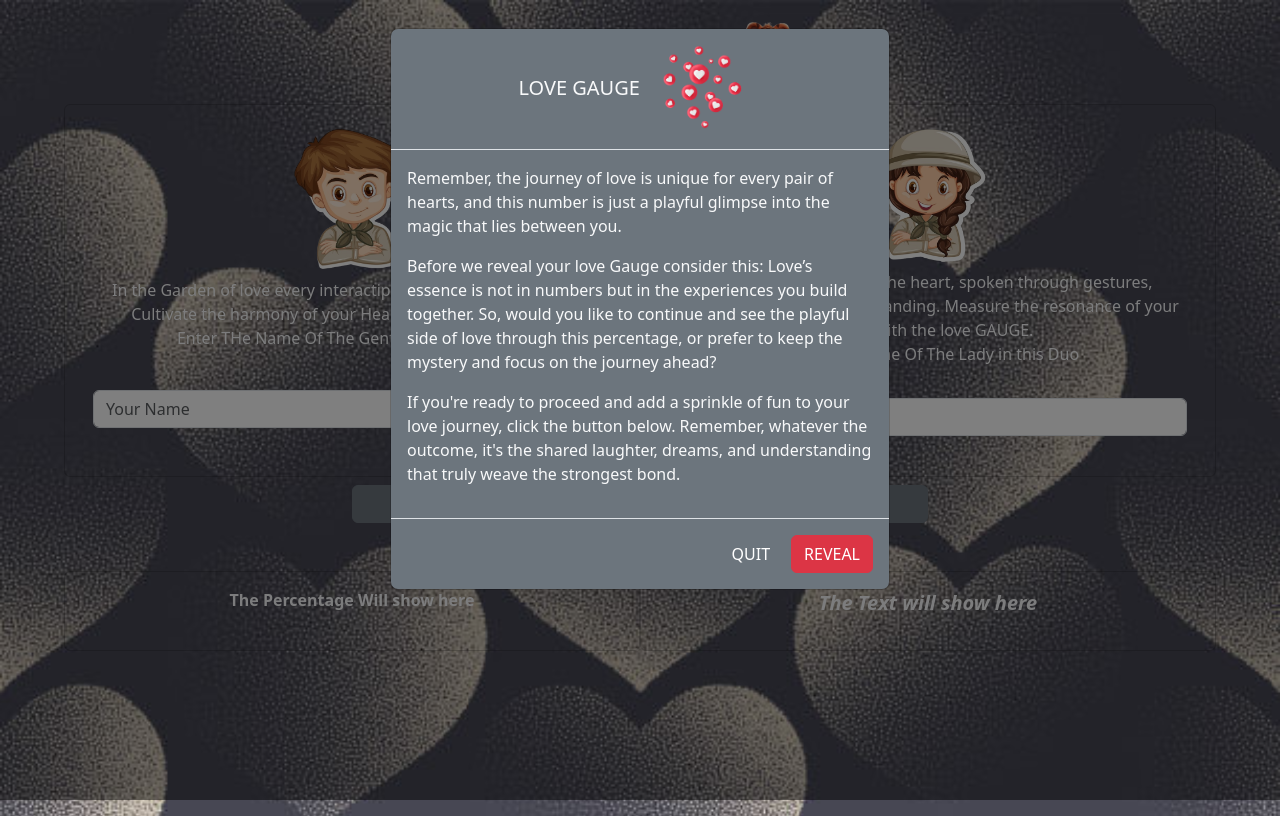
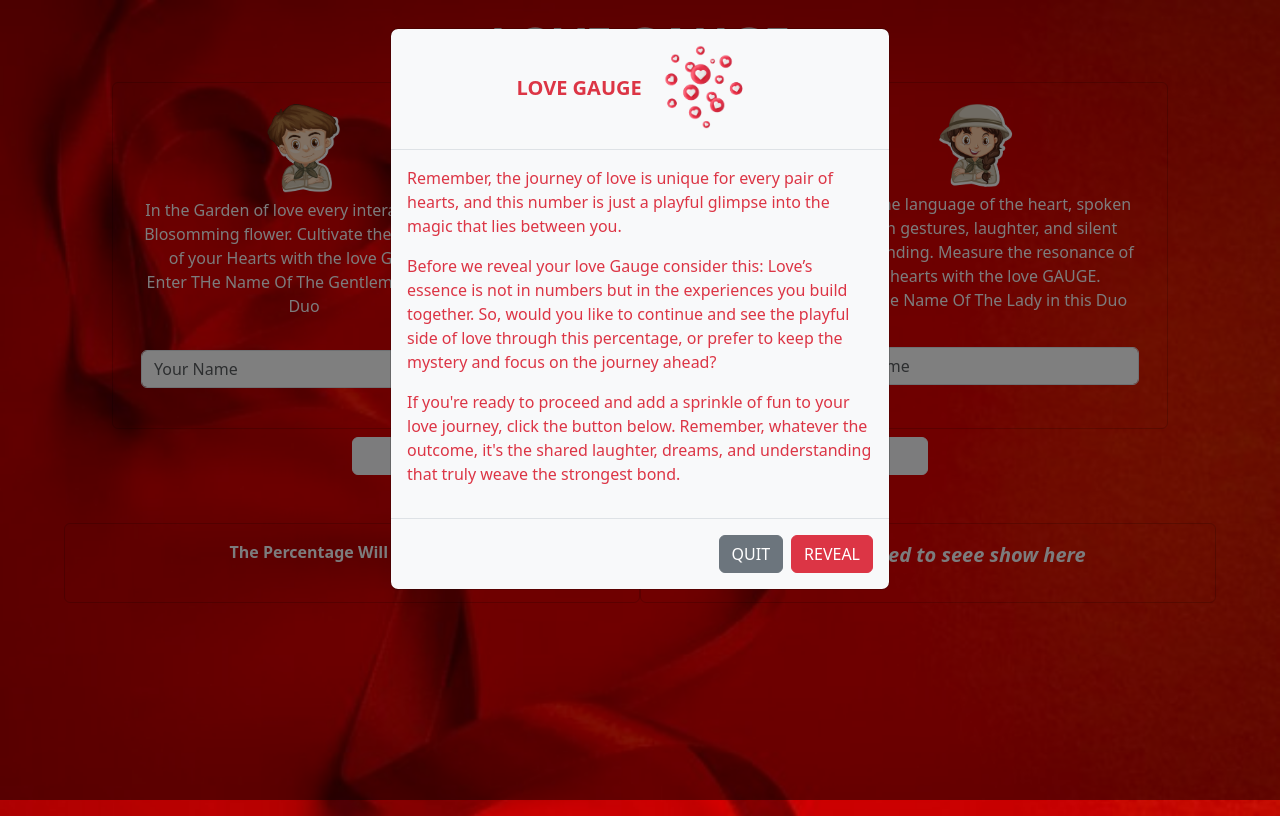
Before and after one commit to Ajayi-Ayomide/LOVE-CALCULATOR-PROMAX, a plain HTML site: page index.html in a window 1280 px wide. Both pictures are taken after a click on the button "CHECK GAUGE". Drawn offline with nearby package versions, Linux system fonts and the light colour scheme.

Commit message:
fifth commit

```diff
--- a/index.html
+++ b/index.html
@@ -7,17 +7,18 @@
     <link rel="icon" href="image/istockphoto-1160714756-612x612-removebg-preview.png">
     <link rel="stylesheet" href="style.css">
     <link rel="stylesheet" href="https://cdn.jsdelivr.net/npm/bootstrap@5.3.3/dist/css/bootstrap.min.css">
+    <link rel="stylesheet"href="https://cdnjs.cloudflare.com/ajax/libs/animate.css/4.1.1/animate.min.css">
 </head>
 <body>
     <section class="one my-3">
         <div class="container-fluid col-12 mx-auto" style="width: 90%;">
-          <h1 class="card-title text-light text-center fs-1">LOVE GAUGE <img src="image/Cat.png" style="width: 80px;" alt=""></h1>
+          <h1 class="card-title text-light text-center fw-bolder" id="title">LOVE GAUGE</h1>
             <div class="row">
                 <!-- first div -->
-                <div class="card mx-auto my-2 bg-transparent col-12 col-lg-6">
+                <div class="card mx-auto my-2 bg-transparent col-12 col-lg-4">
                     <div class="card-body text-center">
                       <img src="image/remover (1).png" class="w-25"  alt="">
-                      <p class="card-text text-light">In the Garden of love every interactipon is a Blosomming flower. Cultivate the harmony of your Hearts with the love GAUGE.
+                      <p class="card-text text-light">In the Garden of love every interaction is a Blosomming flower. Cultivate the harmony of your Hearts with the love GAUGE.
                         <br>
                         <span>Enter THe Name Of The Gentleman in this Duo</span>
                       </p>
@@ -28,9 +29,11 @@
                       <!-- <button class="btn btn-success form-control">CHECK GAUGE</button> -->
                     </div>
                   </div>
-
+                  <div class="col-12 col-lg-2 flex justify-content-center">
+                    <img src="image/AndIcon (2).png" alt="" id="heart" class="w-100 mt-lg-4 h-75 object-cover">
+                  </div>
                   <!-- second div -->
-                  <div class="card mx-auto my-2 bg-transparent col-12 col-lg-6">
+                  <div class="card mx-auto my-2 bg-transparent col-12 col-lg-4">
                     <div class="card-body text-center">
                       <img src="image/remover (2).png" class="w-25" alt="">
                       <p class="card-text text-light">Love is the language of the heart, spoken through gestures, laughter, and silent understanding. Measure the resonance of your hearts with the love GAUGE.
@@ -44,7 +47,7 @@
                       <!-- <button class="btn btn-success form-control">CHECK GAUGE</button> -->
                     </div>
                   </div>
-                  <button class="btn btn-secondary form-fluid shadow-none mx-auto w-50" data-bs-toggle="modal" data-bs-target="#exampleModal">CHECK GAUGE</button>
+                  <button class="btn btn-light text-danger fw-bolder form-fluid shadow-none mx-auto w-50" data-bs-toggle="modal" data-bs-target="#exampleModal" animate__rubberBand.animate__animated.animate__fast>CHECK GAUGE</button>
             </div>
           </div>
 
@@ -61,7 +64,7 @@
               <!-- text part -->
               <div class="card mx-auto my-5 bg-transparent col-12 col-lg-6">
                 <div class="card-body text-light text-center fw-bolder">
-                  <p id="complement" style="font-style:italic" class="fs-5">The Text will show here</p>
+                  <p id="complement" style="font-style:italic" class="fs-5">What you need to seee show here</p>
                 </div>
               </div>
           </div>
@@ -77,12 +80,12 @@
   <!-- Modal -->
   <div class="modal fade" id="exampleModal" tabindex="-1" aria-labelledby="exampleModalLabel" aria-hidden="true">
     <div class="modal-dialog">
-      <div class="modal-content bg-secondary">
-        <div class="modal-header text-light">
-          <h1 class="modal-title fs-5 text-center" id="exampleModalLabel">LOVE GAUGE <img src="image/istockphoto-1401224329-612x612-removebg-preview.png" class="w-25" alt=""></h1>
+      <div class="modal-content bg-light">
+        <div class="modal-header text-danger">
+          <h1 class="modal-title fs-5 text-center fw-bolder" id="exampleModalLabel">LOVE GAUGE <img src="image/istockphoto-1401224329-612x612-removebg-preview.png" class="w-25" alt=""></h1>
           <!-- <button type="button" class="btn-close" data-bs-dismiss="modal" aria-label="Close"></button> -->
         </div>
-        <div class="modal-body text-light">
+        <div class="modal-body text-danger">
           <p>Remember, the journey of love is unique for every pair of hearts, and this number is just a playful glimpse into the magic that lies between you.</p>
             <p>
               Before we reveal your love Gauge consider this: Love’s essence is not in numbers but in the experiences you build together. So, would you like to continue and see the playful side of love through this percentage, or prefer to keep the mystery and focus on the journey ahead?
@@ -99,7 +102,7 @@
     </div>
   </div>
     </section>
-
+<audio src="" id="music"></audio>
 <script src="love.js"></script>
 <script src="https://cdn.jsdelivr.net/npm/bootstrap@5.3.3/dist/js/bootstrap.bundle.min.js"></script>
 </body>
--- a/love.js
+++ b/love.js
@@ -1,5 +1,6 @@
+function showPercentage(){
+    let music = document.getElementById('music')
 
-function showPercentage(){
   let sub = Math.round(Math.random()*99)
     if (firstname.value === "" || secondname.value === "") {
      alert("Please enter your name")
@@ -10,28 +11,35 @@ function showPercentage(){
 
       document.getElementById("loverNames").style.display="block"
       loverNames.innerHTML= `${maleName} & ${femaleName} 💝`
+
      if (sub >= 0 && sub < 20) {
          gauge.innerHTML = `<p style='font-size:100px'>${sub}%</p>`
+         music.src = 'Audio/1.mp3'
          complement.innerHTML = `Behold, it seems your journey together is but at its genesis, akin to a sapling awaiting the nourishment of rain and sunlight. Let us recall the words of Ecclesiastes 4:9-10, 'Two are better than one, because they have a good return for their labor: If either of them falls down, one can help the other up.' 🌱 May this be a time for you to draw closer in understanding and fortitude, as you seek to build a foundation that withstands the tests of time.`
 
      }
      else if(sub >= 20 && sub < 40){
          gauge.innerHTML =  `<p style='font-size:100px'>${sub}%</p>`
+         music.src = 'Audio/2.mp3'
          complement.innerHTML = `Lo, there is a flicker of warmth amidst the chill, a spark yearning to be kindled into a flame. May you heed the counsel of Ephesians 4:2-3, 'Be completely humble and gentle; be patient, bearing with one another in love. Make every effort to keep the unity of the Spirit through the bond of peace.' 🔥 Embrace patience and understanding, as you nurture the seed of your bond into a flourishing garden of love.`
      }
      else if (sub >= 40 && sub < 60) {
          gauge.innerHTML = `<p style='font-size:100px'>${sub}%</p>`
+         music.src = 'Audio/3.mp3'
          complement.innerHTML = `Rejoice, for there is progress in the fields of your hearts, a budding fellowship blossoming with promise. Let us remember the words of Colossians 3:14, 'And over all these virtues put on love, which binds them all together in perfect unity.' 💖 May your journey together be guided by love, binding you in unity as you continue to sow the seeds of companionship and understanding.`
      }
      else if (sub >= 60 && sub < 80) {
          gauge.innerHTML =  `<p style='font-size:100px'>${sub}%</p>`
+         music.src = 'Audio/4.mp3'
          complement.innerHTML = `Verily, love permeates the very air around you, a testament to the grace and favor bestowed upon your union. Let us heed the wisdom of Proverbs 18:22, 'He who finds a wife finds what is good and receives favor from the Lord.' 🌟 Embrace the blessings of the Almighty as you continue to build your relationship upon the solid rock of love and faith.`
          }
      else if (sub >= 80 && sub <= 100) {
          gauge.innerHTML =  `<p style='font-size:100px'>${sub}%</p>`
+         music.src = 'Audio/5.mp3'
          complement.innerHTML = `Behold, your love is a radiant beacon amidst the darkness, a testament to the enduring power of devotion and unity. Let us reflect upon the timeless words of 1 Corinthians 13:4-7, 'Love is patient, love is kind...'. 💫 May your love be a shining example of these virtues as you journey forward hand in hand, guided by the light of divine love.`
      }
     }
+    music.play()
     document.getElementById('firstname').value = ""
     document.getElementById('secondname').value = ""
  }
--- a/style.css
+++ b/style.css
@@ -4,10 +4,41 @@
     box-sizing: border-box;
 }
 
+
 body{
+    background-image: url(image/Ife\ \(3\).jpg);
+    background-size: cover;
+    background-repeat: no-repeat;
+    min-height: 100vh;
+    width: 100%;
+    /* overflow-x: hidden;  */
+}
+#title{
+    font-size: 3em;
+}
+#heart{
+    animation: animate 3s linear infinite;
+}
+@keyframes animate {
+    0%{
+        transform: scale(0.75);
+    }
+    99.5%{
+        transform: scale(1.03);
+    }
+    100%{
+        transform: scale(1);
+    }
+}
+@media (max-width: 700px) {
+    #title{
+        font-size: 1.5em;
+    }
+}
+/* body{
     background-image: url(image/istockphoto-1367549751-612x612.jpg);
     background-size: cover;
     background-repeat: no-repeat;
     min-height: 100vh;
     overflow-x: hidden;
-}
+} */
```
Also changed, not shown: image/AndIcon (1).png (added), image/AndIcon (2).png (added), image/AndIcon (3).png (added), image/Ife (1).jpg (added), image/Ife (2).jpg (added), image/Ife (3).jpg (added), image/Ife (4).jpg (added), image/Ife (5).jpg (added), image/Ife (6).jpg (added), 6 other files.
